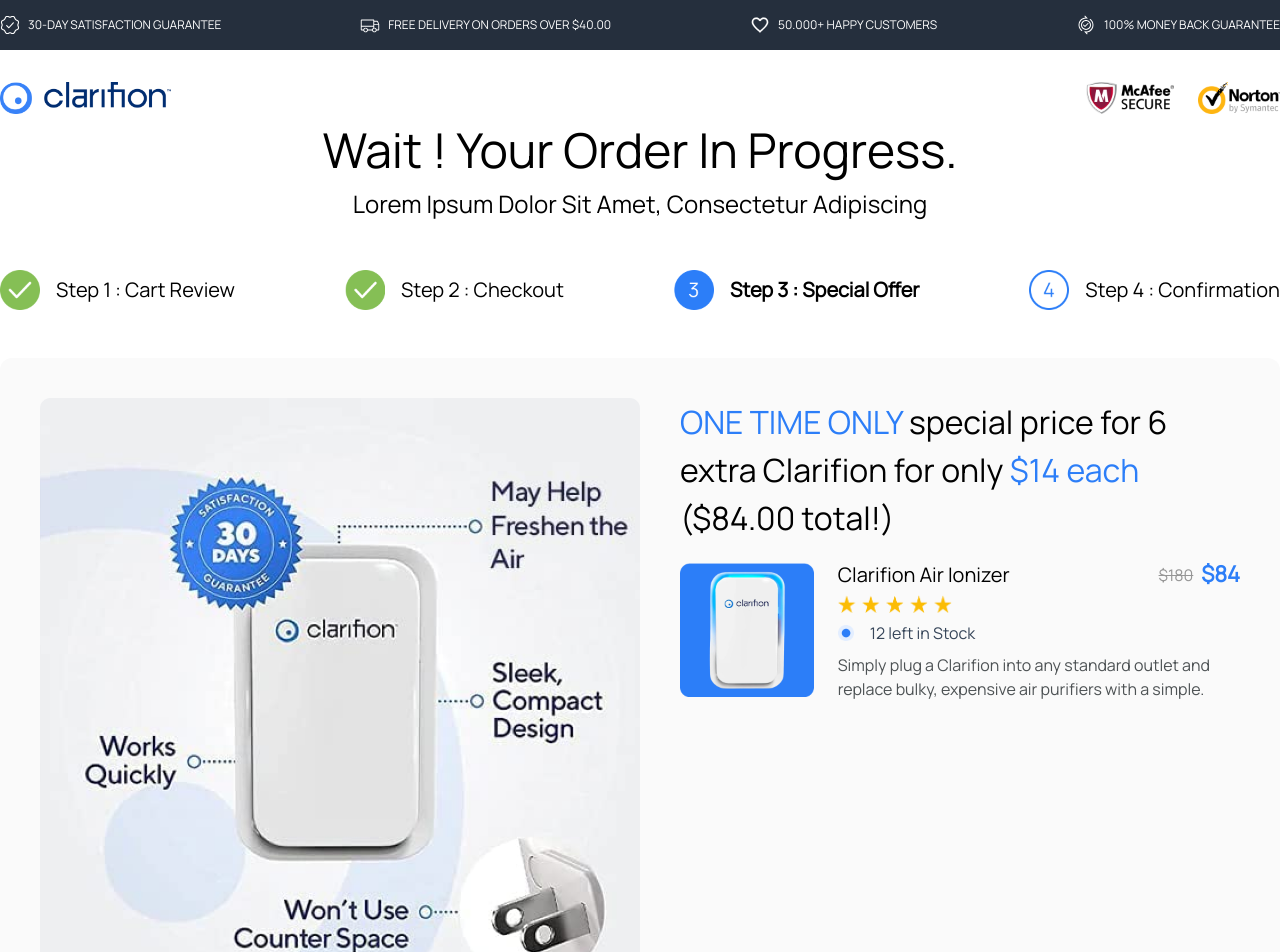
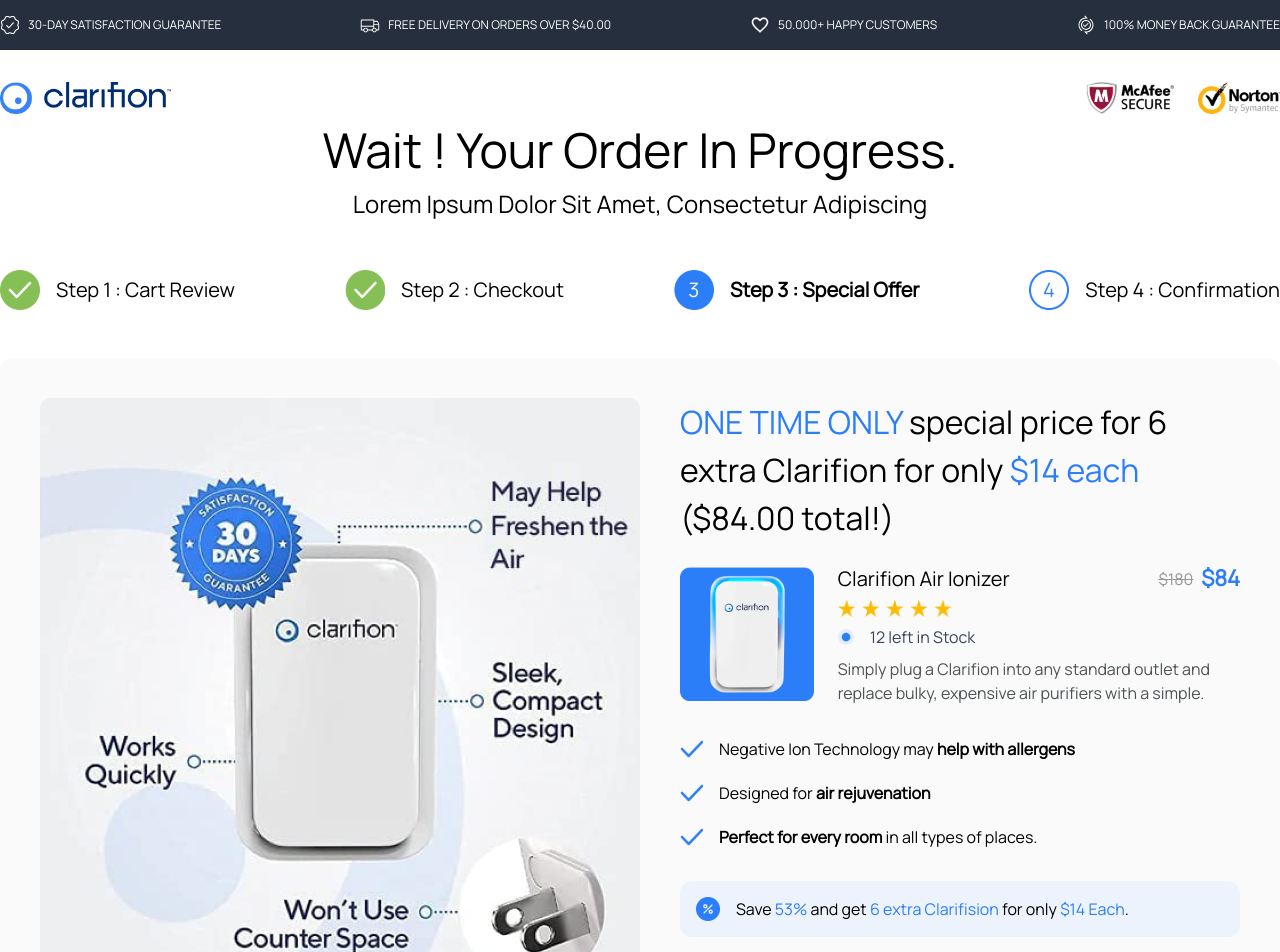
Before and after one commit to alexolmedo/react-tailwind-test, a React (Create React App) app: page / in a window 1280 px wide. Shown: the top 952 px of the page. Built offline with nearby package versions, Linux system fonts and the light colour scheme.

Commit message:
Checkmarks

```diff
--- a/src/App.js
+++ b/src/App.js
@@ -138,7 +138,7 @@
                 only <span className="text-blue-highlight">$14 each</span> ($84.00 total!)
               </div>
 
-              <div className="flex mt-4 items-center">
+              <div className="flex mt-5 items-center">
                 <img className="h-[134px]" src="./images/icon-clarifion-air-purifier.png" alt=""/>
 
                 <div className="grow pl-6">
@@ -147,7 +147,7 @@
                     <div className="text-[20px]">
                       Clarifion Air Ionizer
                     </div>
-                    <div className="flex items-center ">
+                    <div className="flex items-center">
                       <span className="text-[16px] text-gray-crossed line-through mr-2">
                         $180
                       </span>
@@ -176,6 +176,38 @@
 
               </div>
 
+              <div className="py-8">
+                <div className="flex items-center">
+                  <img className="h-[22px]" src="./images/tick-mark.png" alt=""/>
+                  <div className="ml-4">
+                    Negative Ion Technology may <span className="font-bold">help with allergens</span>
+                  </div>
+                </div>
+
+                <div className="flex items-center py-5">
+                  <img className="h-[22px]" src="./images/tick-mark.png" alt=""/>
+                  <div className="ml-4">
+                    Designed for <span className="font-bold">air rejuvenation</span>
+                  </div>
+                </div>
+
+                <div className="flex items-center">
+                  <img className="h-[22px]" src="./images/tick-mark.png" alt=""/>
+                  <div className="ml-4">
+                    <span className="font-bold">Perfect for every room</span> in all types of places.
+                  </div>
+                </div>
+              </div>
+
+              <div className="rounded-xl bg-light-blue-background flex p-4">
+                <img className="h-[24px]" src="./images/icon-percentage.png" alt=""/>
+                <div className="ml-4">
+                  Save <span className="text-blue-highlight">53%</span> and get <span className="text-blue-highlight">6 extra Clarifision</span> for
+                  only <span className="text-blue-highlight">$14 Each</span>.
+                </div>
+
+              </div>
+
             </div>
 
           </div>
--- a/tailwind.config.js
+++ b/tailwind.config.js
@@ -13,6 +13,7 @@
         'black-copy': '#4D5254',
         'green-verified': '#5BB59A',
         'blue-highlight': '#2C7EF8',
+        'light-blue-background': '#EDF3FD',
       }
     },
   },
```
Also changed, not shown: public/images/icon-percentage.png (added), public/images/tick-mark.png (added).
